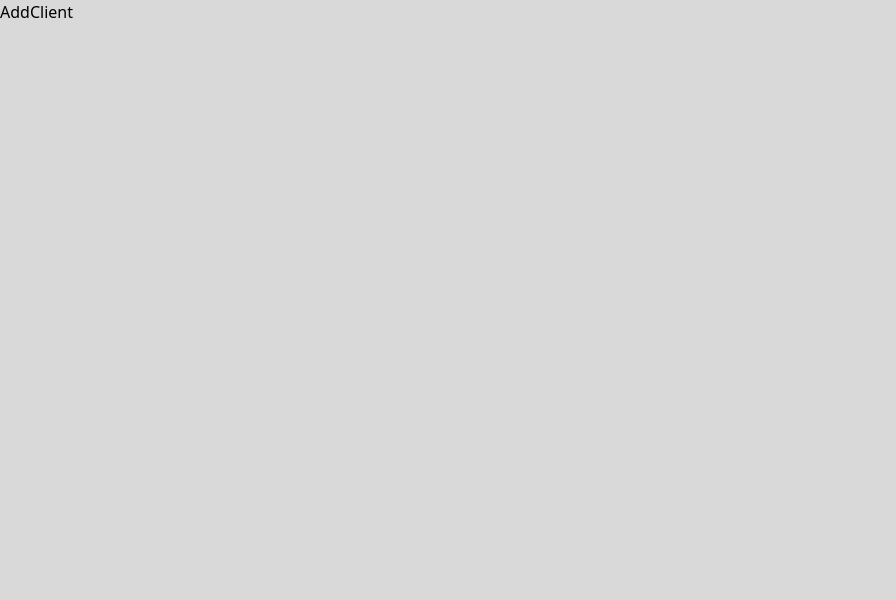
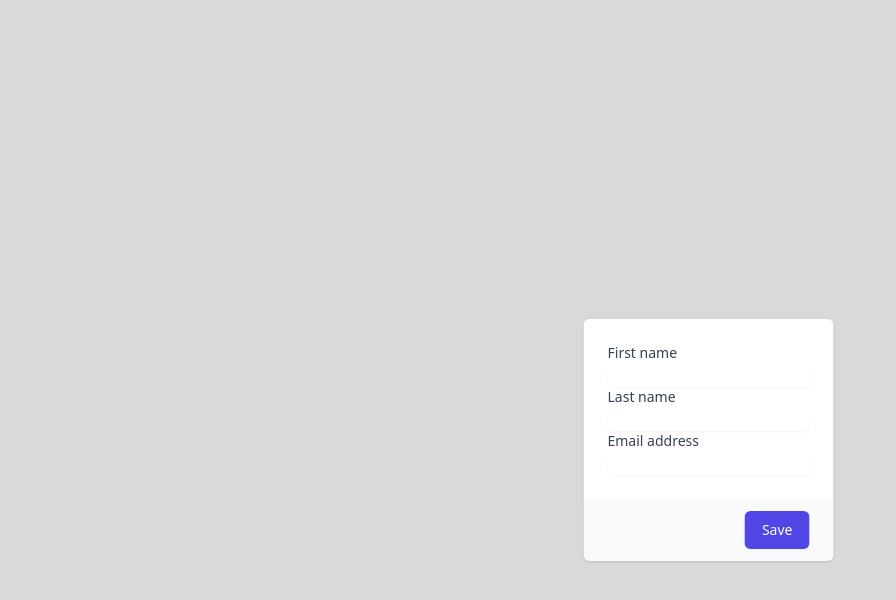
Before and after one commit to Mohtoto/Clouded, a React (Vite) app in the folder client/: page /addClient in a window 1280 px wide. Shown: the top 600 px of the page, without its empty margins (0-896 px from the left). Built offline with nearby package versions, Linux system fonts and the light colour scheme.

Commit message:
addes a new page with new tailwind css

```diff
--- a/client/src/components/AddClient.jsx
+++ b/client/src/components/AddClient.jsx
@@ -1,9 +1,80 @@
-import React from 'react'
+import React from "react";
 
 const AddClient = () => {
   return (
-    <div>AddClient</div>
-  )
-}
+    <div className="row">
+      <div className="mt-10 abous">
+        <div className="md:grid md:grid-cols-3 md:gap-6">
+          <div className="md:col-span-1"></div>
+          <div className="mt-5 md:col-span-2 md:mt-0">
 
-export default AddClient
+              <div className="overflow-hidden shadow sm:rounded-md">
+                <div className="bg-white px-4 py-5 sm:p-6">
+                  <div className="flex flex-col w-full">
+                    <div className="col-span-6 sm:col-span-3">
+                      <label
+                        htmlFor="first-name"
+                        className="block text-sm font-medium text-gray-700"
+                      >
+                        First name
+                      </label>
+                      <input
+                        type="text"
+                        name="first-name"
+                        id="first-name"
+                        autoComplete="given-name"
+                        className="mt-1 block w-full rounded-md border-gray-300 shadow-sm focus:border-indigo-500 focus:ring-indigo-500 sm:text-sm"
+                      />
+                    </div>
+
+                    <div className="col-span-6 sm:col-span-3">
+                      <label
+                        htmlFor="last-name"
+                        className="block text-sm font-medium text-gray-700"
+                      >
+                        Last name
+                      </label>
+                      <input
+                        type="text"
+                        name="last-name"
+                        id="last-name"
+                        autoComplete="family-name"
+                        className="mt-1 block w-full rounded-md border-gray-300 shadow-sm focus:border-indigo-500 focus:ring-indigo-500 sm:text-sm"
+                      />
+                    </div>
+
+                    <div className="col-span-6 sm:col-span-4">
+                      <label
+                        htmlFor="email-address"
+                        className="block text-sm font-medium text-gray-700"
+                      >
+                        Email address
+                      </label>
+                      <input
+                        type="text"
+                        name="email-address"
+                        id="email-address"
+                        autoComplete="email"
+                        className="mt-1 block w-full rounded-md border-gray-300 shadow-sm focus:border-indigo-500 focus:ring-indigo-500 sm:text-sm"
+                      />
+                    </div>
+                  </div>
+                </div>
+                <div className="bg-gray-50 px-4 py-3 text-right sm:px-6">
+                  <button
+                    type="submit"
+                    className="inline-flex justify-center rounded-md border border-transparent bg-indigo-600 py-2 px-4 text-sm font-medium text-white shadow-sm hover:bg-indigo-700 focus:outline-none focus:ring-2 focus:ring-indigo-500 focus:ring-offset-2"
+                  >
+                    Save
+                  </button>
+                </div>
+              </div>
+
+          </div>
+        </div>
+      </div>
+    </div>
+  );
+};
+
+export default AddClient;
--- a/client/src/components/MainPage.jsx
+++ b/client/src/components/MainPage.jsx
@@ -1,37 +1,62 @@
-import React ,{ useEffect, useState }  from "react";
+import React, { useEffect, useState } from "react";
 import Sidebar from "./Sidebar";
 import axios from "axios";
 import { ToastContainer, toast } from "react-toastify";
-import { Link } from 'react-router-dom'
+import { Link } from "react-router-dom";
+
+const MainPage = () => {
+  const [dataa, setData] = useState([]);
+
+  const datafetch = async () => {
+    const { data } = await axios.get("http://localhost:8000/api/users");
+
+    setData(data);
+  };
+
+  useEffect(() => {
+    datafetch();
+  }, []);
+
+  console.log(dataa);
+
+  return (
+    <div className="flex w-full">
+      <Sidebar />
+      <div className="row">
 
 
-const MainPage = () => {
-
-  const [dataa, setData] = useState([]);
-
-
-  const datafetch = async ()=>{
-
-    const {data} = await axios.get('http://localhost:8000/api/users')
-
-    setData(data)
-  }
-
-  useEffect(() => {
-    datafetch()
-  }, []);
-
-
-  console.log(dataa)
+      <div className="container mx-auto mt-12">
+                <div className="grid grid-cols-1 gap-6 mb-6 lg:grid-cols-3 mx-4">
+                    <div className="w-full px-4 py-5 bg-white rounded-lg shadow">
+                        <div className="text-sm font-medium text-gray-500 truncate">
+                            Clients
+                        </div>
+                        <div className="mt-1 text-3xl font-semibold text-gray-900">
+                            12,00
+                        </div>
+                    </div>
+                    <div className="w-full px-4 py-5 bg-white rounded-lg shadow ">
+                        <div className="text-sm font-medium text-gray-500 truncate">
+                            Total Profit
+                        </div>
+                        <div className="mt-1 text-3xl font-semibold text-gray-900">
+                            $ 450k
+                        </div>
+                    </div>
+                    <div className="w-full px-4 py-5 bg-white rounded-lg shadow">
+                        <div className="text-sm font-medium text-gray-500 truncate">
+                            Total Orders
+                        </div>
+                        <div className="mt-1 text-3xl font-semibold text-gray-900">
+                            20k
+                        </div>
+                    </div>
+                </div>
+            </div>
 
 
 
-
-
-  return (
-    <>
-      <div className="absolute top-1/3 left-1/2  -translate-y-2/4  -translate-x-2/4">
-        <div className="container flex justify-center mx-auto">
+        <div className="container flex justify-center mx-auto  mt-80">
           <div className="flex flex-col">
             <div className="w-full">
               <div className="border-b border-gray-200 shadow">
@@ -44,21 +69,23 @@ const MainPage = () => {
                       <th className="px-6 py-2 text-xs text-gray-500">
                         Contact
                       </th>
-                      <th className="px-6 py-2 text-xs text-gray-500 ">
-
+                      <th className="px-6 py-2 text-xs text-gray-500 "></th>
+                      <th className="px-6 py-2 text-xs text-gray-500">
+                        Action
                       </th>
-                      <th className="px-6 py-2 text-xs text-gray-500">Action</th>
                       <th className="px-6 py-2 text-xs text-gray-500"></th>
                     </tr>
                   </thead>
                   <tbody className="bg-white divide-y divide-gray-300">
-
-                    {dataa.map((item , index) =>
-
+                    {dataa.map((item, index) => (
                       <tr className="whitespace-nowrap" key={index}>
-                      <td className="px-6 py-4 text-sm text-gray-500" >{index+1}</td>
+                        <td className="px-6 py-4 text-sm text-gray-500">
+                          {index + 1}
+                        </td>
                         <td className="px-6 py-4">
-                        <div className="text-sm text-gray-900">{item.name}</div>
+                          <div className="text-sm text-gray-900">
+                            {item.name}
+                          </div>
                         </td>
                         <td className="px-6 py-4">
                           <div className="text-sm text-gray-500">
@@ -93,7 +120,7 @@ const MainPage = () => {
                           </a>
                         </td>
                       </tr>
-                     )}
+                    ))}
                   </tbody>
                 </table>
               </div>
@@ -102,8 +129,8 @@ const MainPage = () => {
         </div>
       </div>
 
-      <Sidebar />
-    </>
+    </div>
+
   );
 };
 
--- a/client/src/components/Sidebar.jsx
+++ b/client/src/components/Sidebar.jsx
@@ -132,34 +132,7 @@ const Sidebar = () => {
                     </div>
                 </div>
             </div>
-            <div className="container mx-auto mt-12">
-                <div className="grid grid-cols-1 gap-6 mb-6 lg:grid-cols-3 mx-4">
-                    <div className="w-full px-4 py-5 bg-white rounded-lg shadow">
-                        <div className="text-sm font-medium text-gray-500 truncate">
-                            Clients
-                        </div>
-                        <div className="mt-1 text-3xl font-semibold text-gray-900">
-                            12,00
-                        </div>
-                    </div>
-                    <div className="w-full px-4 py-5 bg-white rounded-lg shadow ">
-                        <div className="text-sm font-medium text-gray-500 truncate">
-                            Total Profit
-                        </div>
-                        <div className="mt-1 text-3xl font-semibold text-gray-900">
-                            $ 450k
-                        </div>
-                    </div>
-                    <div className="w-full px-4 py-5 bg-white rounded-lg shadow">
-                        <div className="text-sm font-medium text-gray-500 truncate">
-                            Total Orders
-                        </div>
-                        <div className="mt-1 text-3xl font-semibold text-gray-900">
-                            20k
-                        </div>
-                    </div>
-                </div>
-            </div>
+
         </div>
     );
 }
--- a/client/src/index.css
+++ b/client/src/index.css
@@ -57,3 +57,18 @@ body{
     flex-direction: column;
     justify-content: center;
 }
+
+
+.row {
+
+    width: 100%;
+    max-width: 1200px;
+    margin: 0 auto;
+}
+
+.abous{
+    position: absolute;
+    top: 50%;
+    left: 50%;
+    transform: translate(-50%, -50%);
+}
```
Lines whose indentation alone changed are shown as unchanged.
